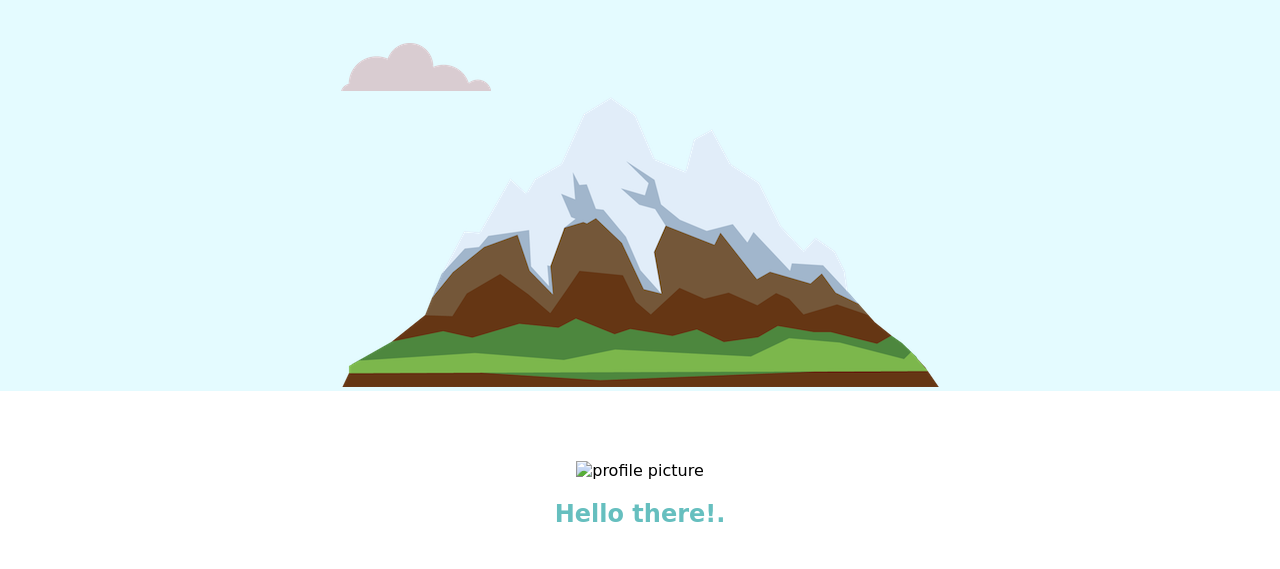
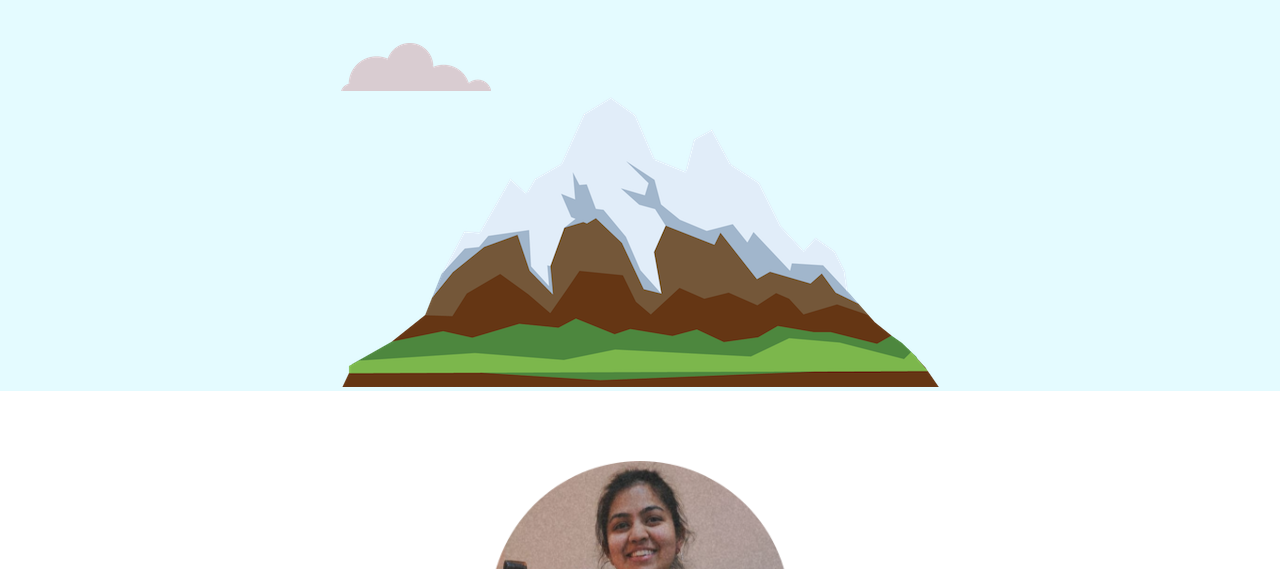
Before and after one commit to Akshta19/_CV_, a plain HTML site: page index.html in a window 1280 px wide. Shown: the part 360-929 px from the top of the page. Drawn offline with Linux system fonts and the light colour scheme; a web font is replaced by a local one.

Commit message:
added an extra file

```diff
--- a/index.html
+++ b/index.html
@@ -30,7 +30,7 @@
 
     <div class="middle-container">
       <div class="profile">
-        <img class="pic" src="C:\Users\Akshata\Desktop\akshtafinal.png" alt="profile picture">
+        <img class="pic" src="akshtafinal.png" alt="profile picture">
         <h2 class="picdown">Hello there!.</h2>
         <p class="picdown">I'm a student at MNIT Jaipur</p>
         <p class="picdown"> and learning front end web development.</p>
```
Also changed, not shown: akshtafinal.png (added).
